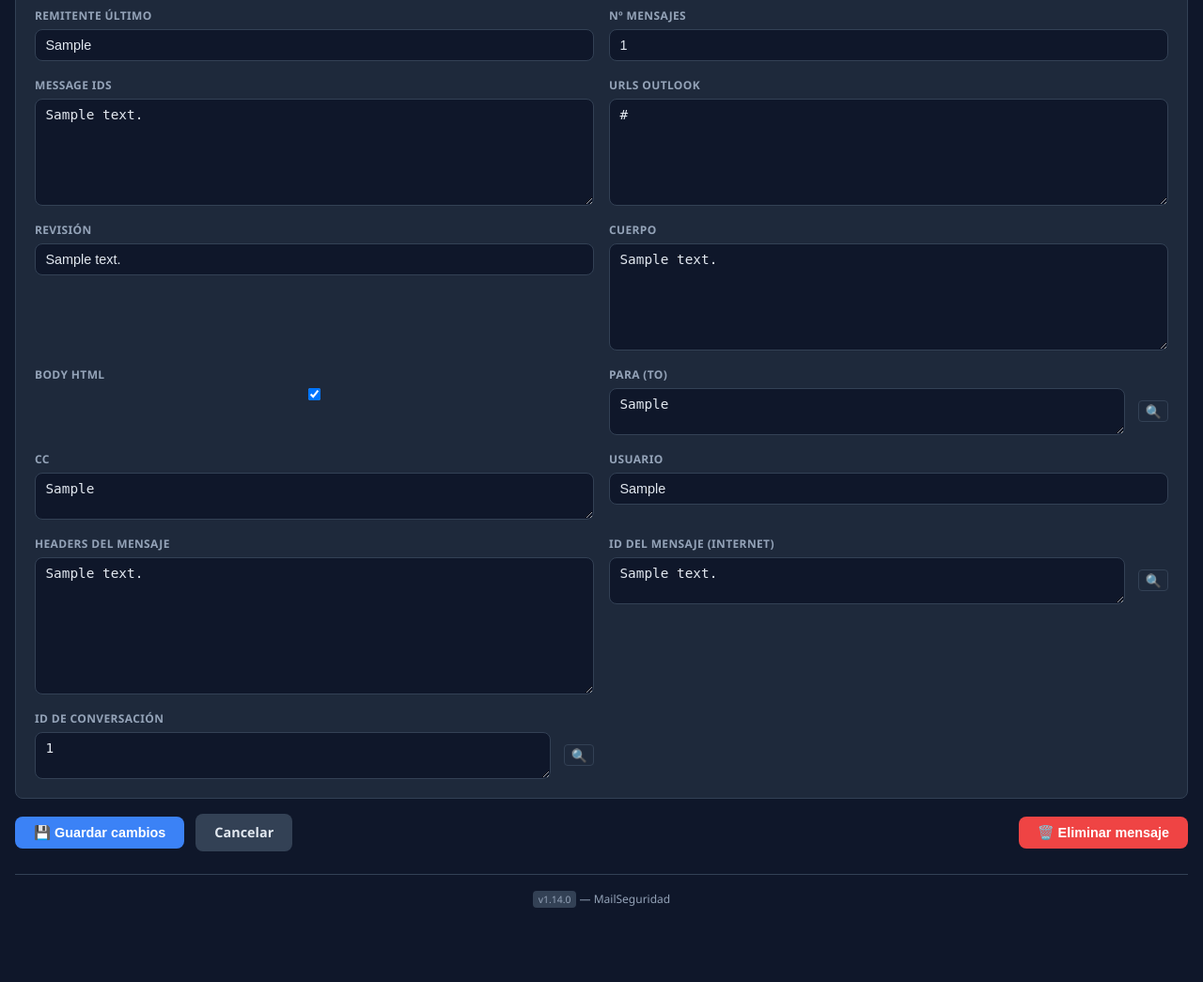
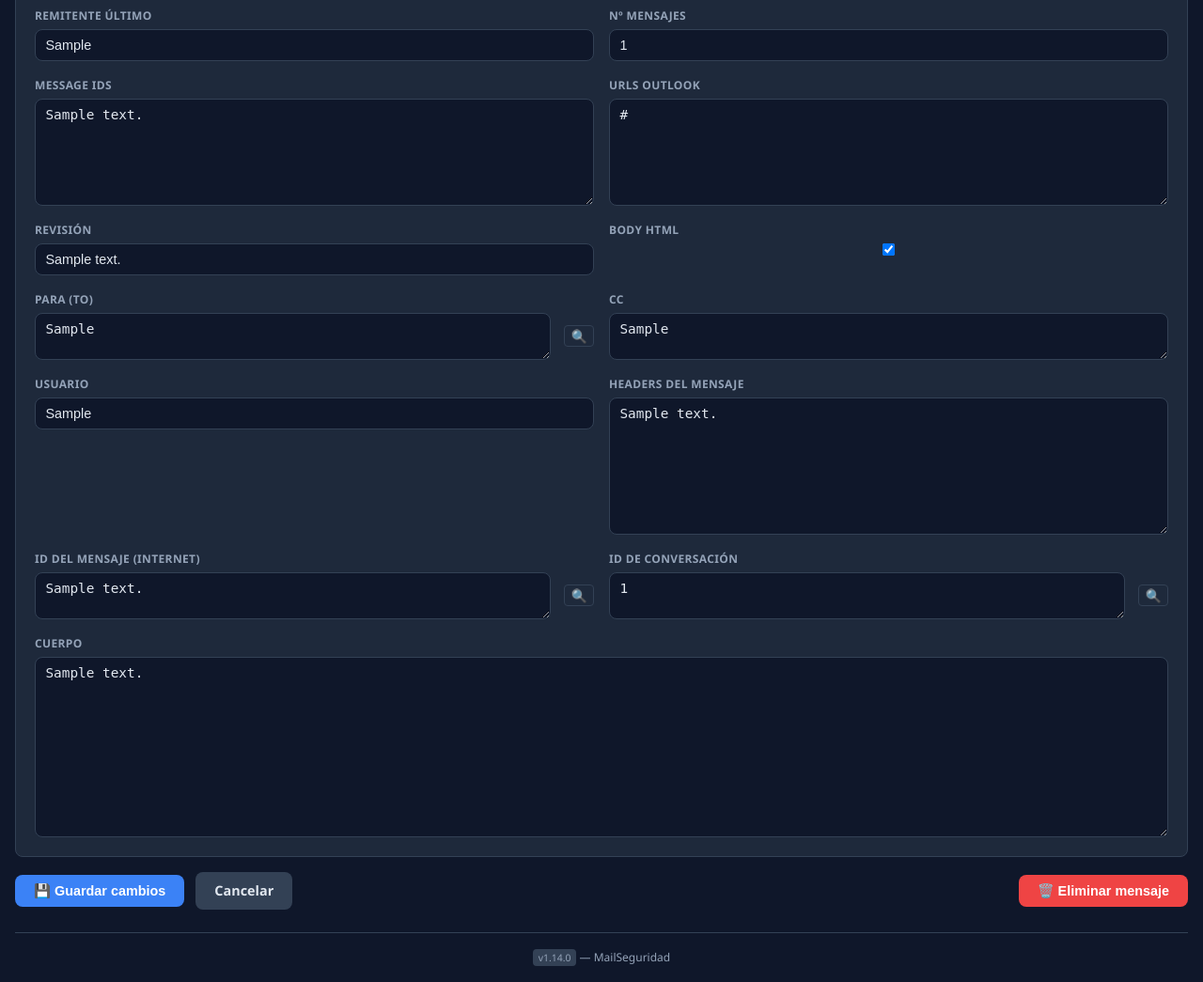
Before and after one commit to ferlogra/MailSeguridad, a Django app: page /mensajes/1/ in a window 1280 px wide. Shown: the part 686-1731 px from the top of the page at 94% size. Before the commit the page ends 1652 px from the top, so only its background shows below. Run offline with Django 4.2, Linux system fonts and the light colour scheme; a user stored in the database is signed in; tables that the repository leaves empty hold one stand-in row (values such as "Sample post").

Commit message:
feat: render body field last, spanning both grid columns

```diff
--- a/MailSeguridad/seguridad/views.py
+++ b/MailSeguridad/seguridad/views.py
@@ -635,8 +635,9 @@ def mensaje_detail_view(request: HttpRequest, pk: int) -> HttpResponse:
         "estado", "accion_tipo", "inc_relacionado", "cs_relacionado",
         "crq_asociado", "ventana_o_fecha", "ultimo_email",
         "remitente_ultimo", "num_mensajes", "message_ids", "outlook_urls",
-        "revision", "body", "is_body_html", "to", "cc", "user",
+        "revision", "is_body_html", "to", "cc", "user",
         "internet_message_headers", "internet_message_id", "conversation_id",
+        "body",
     ]
     user = cast(Any, request).user
     is_admin = user.is_superuser or getattr(user, "rol", None) == User.Rol.ADMINISTRADOR
--- a/MailSeguridad/templates/seguridad/mensaje_detail.html
+++ b/MailSeguridad/templates/seguridad/mensaje_detail.html
@@ -28,6 +28,12 @@
   flex: 1;
   min-width: 0;
 }
+.detail-field-fullwidth {
+  grid-column: 1 / -1;
+}
+.detail-field-fullwidth textarea {
+  min-height: 12rem;
+}
 </style>
 <div class="page-header">
   <h1>Mensaje #{{ mensaje.id }}</h1>
@@ -45,7 +51,7 @@
 
   <div class="detail-grid">
     {% for fld in editable_fields %}
-    <div class="detail-field">
+    <div class="detail-field{% if fld == 'body' %} detail-field-fullwidth{% endif %}">
       <label for="id_{{ fld }}">{{ field_labels|dict_key:fld|default:fld }}</label>
       {% if fld == 'num_mensajes' %}
         <input type="number" id="id_{{ fld }}" name="{{ fld }}"
```
